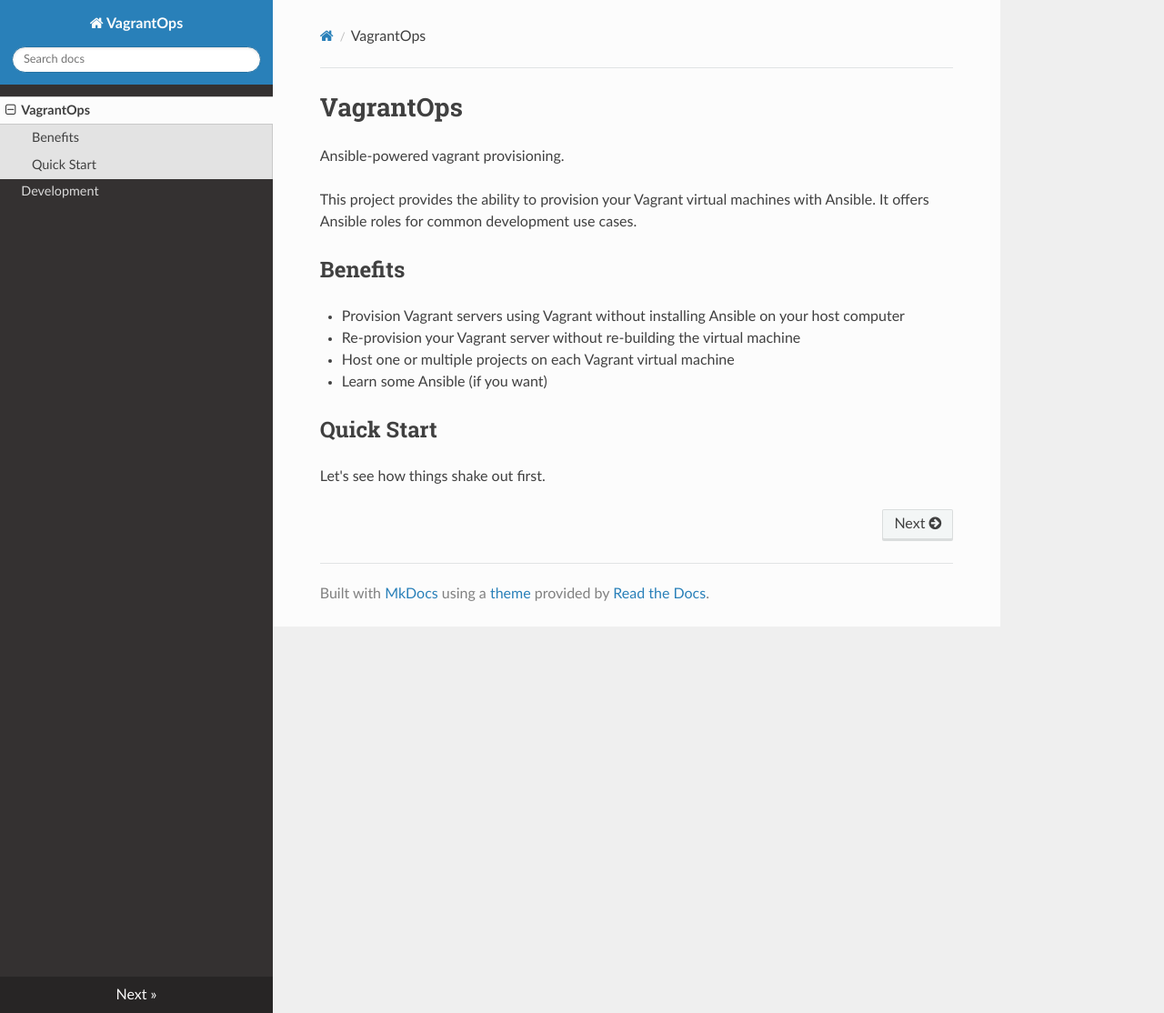
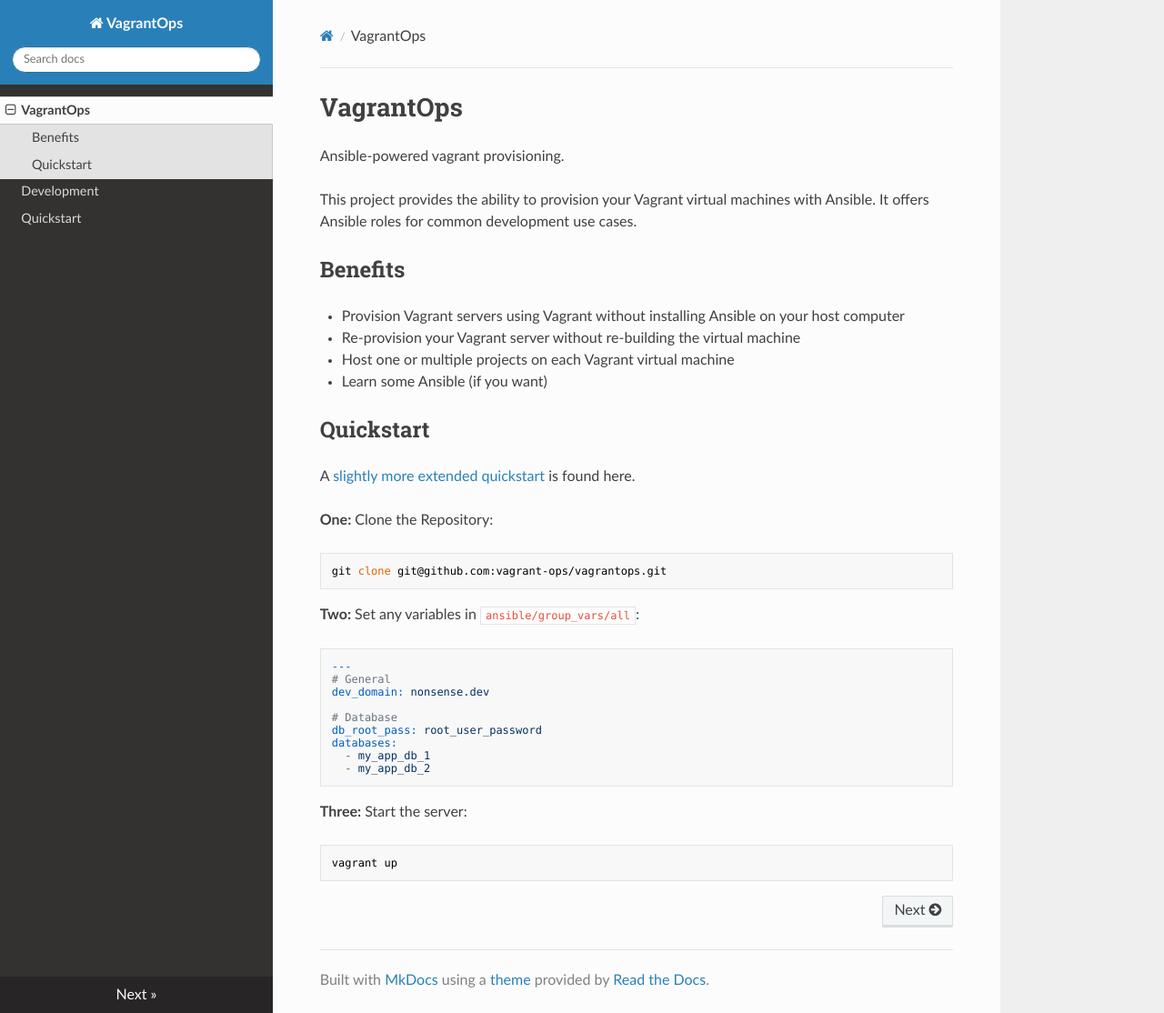
Before and after one commit to vagrant-ops/vagrantops, an MkDocs documentation site: the page built from docs/index.md, in a window 1280 px wide and 1114 px high. Shown: the whole window at 91% size. Built offline with MkDocs 1.6.1, drawn with Linux system fonts in a browser that asks for light colours; nearby versions of some CDN libraries.

Commit message:
docs updated

````diff
--- a/docs/index.md
+++ b/docs/index.md
@@ -11,9 +11,35 @@ This project provides the ability to provision your Vagrant virtual machines wit
 * Host one or multiple projects on each Vagrant virtual machine
 * Learn some Ansible (if you want)
 
-## Quick Start
+## Quickstart
 
-Let's see how things shake out first.
+A [slightly more extended quickstart](http://localhost:8000/quickstart/) is found here.
+
+**One:** Clone the Repository:
+
+```bash
+git clone git@github.com:vagrant-ops/vagrantops.git
+```
+
+**Two:** Set any variables in `ansible/group_vars/all`:
+
+```yaml
+---
+# General
+dev_domain: nonsense.dev
+
+# Database
+db_root_pass: root_user_password
+databases:
+  - my_app_db_1
+  - my_app_db_2
+```
+
+**Three:** Start the server:
+
+```bash
+vagrant up
+```
 
 <!--
 
````
Also changed, not shown: docs/development.md (+18 -6 lines), docs/quickstart.md (added, +43 -0 lines).
